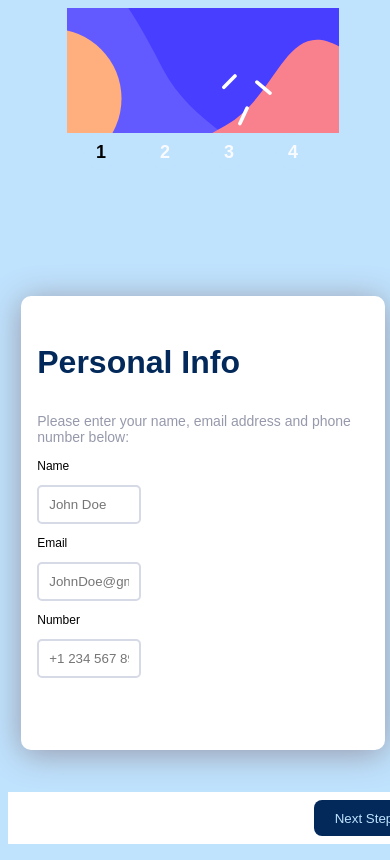
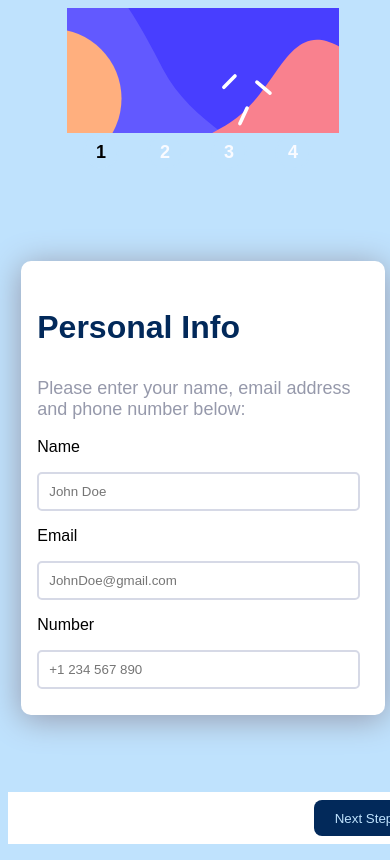
Before and after one commit to B4rsam/frontendmentors-multistepform, a React app: page / in a window 390 px wide. Built offline with nearby package versions, Linux system fonts and the light colour scheme; the HTML template or start-up script is replaced by a standard one.

Commit message:
feat: mobile styling

```diff
--- a/src/components/formSection/formsection.module.sass
+++ b/src/components/formSection/formsection.module.sass
@@ -39,7 +39,6 @@
             font-size: 14px
 
     @include mobile
-        position: static
         box-shadow: 0px 4px 32px $neutralGray
         background-color: $white
         border-radius: 10px
@@ -47,3 +46,10 @@
         margin: auto !important
         width: 85vw !important
         height: 50vh
+        margin-top: 30vh !important
+
+        .description
+            font-size: 18px
+
+        .formLabel
+            font-size: 16px
--- a/src/components/formSteps/formsteps.module.sass
+++ b/src/components/formSteps/formsteps.module.sass
@@ -12,6 +12,8 @@
     align-items: center
 
     @include mobile
+        position: fixed
+        z-index: -1
         background-image: url("../../assets/images/bg-sidebar-mobile.svg")
         background-size: contain
         background-repeat: no-repeat
--- a/src/components/primitives/Form/form.module.sass
+++ b/src/components/primitives/Form/form.module.sass
@@ -10,4 +10,4 @@
     width: 400px
 
     @include mobile
-        width: 80px
+        width: 90%
```
